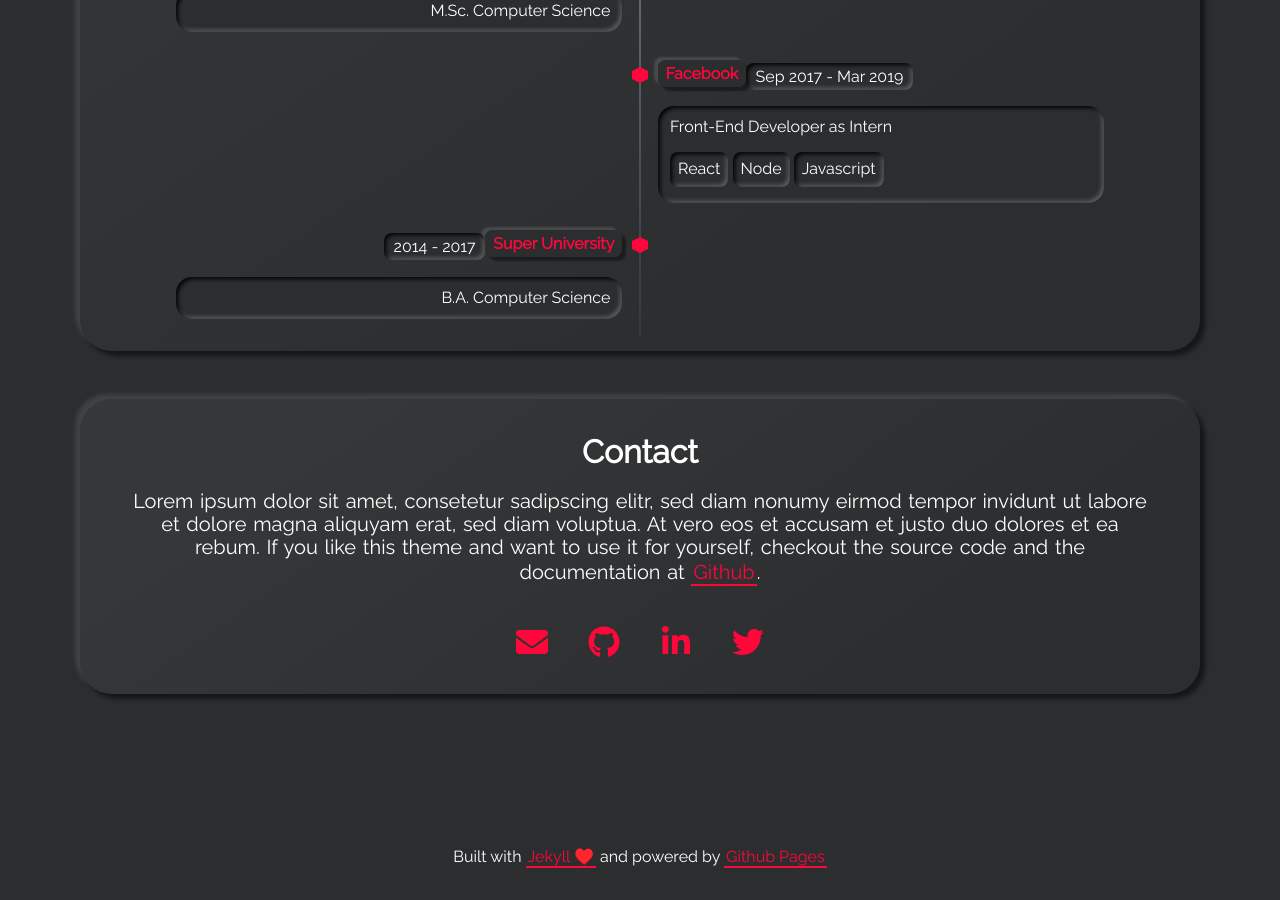
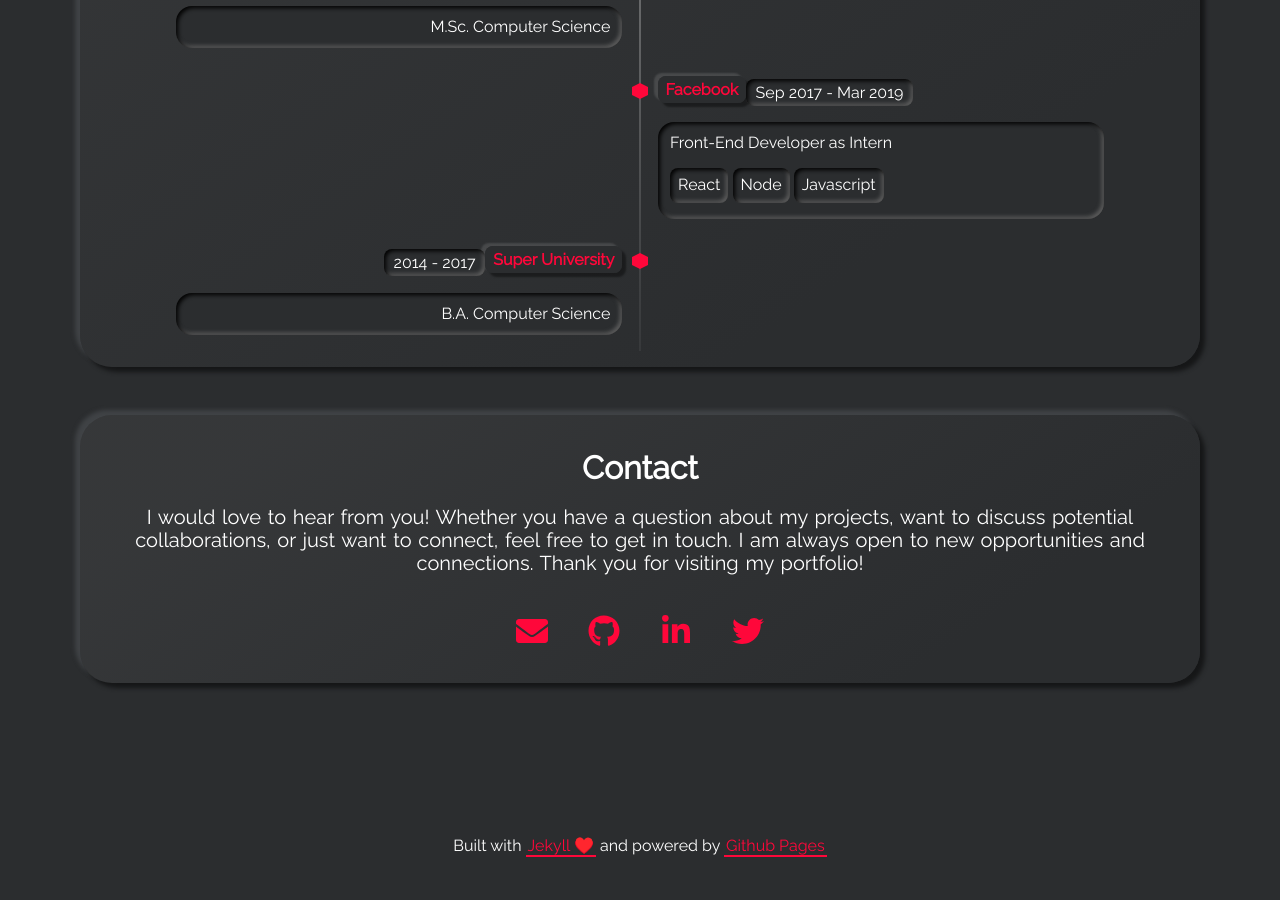
Before and after one commit to ashky23/ashky23.github.io, a Jekyll site: the page built from index.html, in a window 1280 px wide and 900 px high, scrolled down 2343 px. Built offline with Jekyll 4.4.1, drawn with Linux system fonts in a browser that asks for light colours; some of the changed text lies outside the part shown.

```diff
--- a/_config.yml
+++ b/_config.yml
@@ -77,7 +77,7 @@ show_contact_card: true
 # contact_title: The will be displayed as the title in the Contact section
 contact_title: Contact
 # contact_description: This will be displayed under the title.
-contact_description: Lorem ipsum dolor sit amet, consetetur sadipscing elitr, sed diam nonumy eirmod tempor invidunt ut labore et dolore magna aliquyam erat, sed diam voluptua. At vero eos et accusam et justo duo dolores et ea rebum. If you like this theme and want to use it for yourself, checkout the source code and the documentation at <a class="highlight-link" href="https://github.com/longpdo/neumorphism" target="_blank" rel="noreferrer"> Github </a>.
+contact_description: I would love to hear from you! Whether you have a question about my projects, want to discuss potential collaborations, or just want to connect, feel free to get in touch. I am always open to new opportunities and connections. Thank you for visiting my portfolio!
 
 # GITHUB-METADATA
 # Set this to your forked repository
```
Also changed, not shown: _data/skills-frameworks.yml (+5 -2 lines), _data/skills-tools.yml (+11 -2 lines), README.md.
